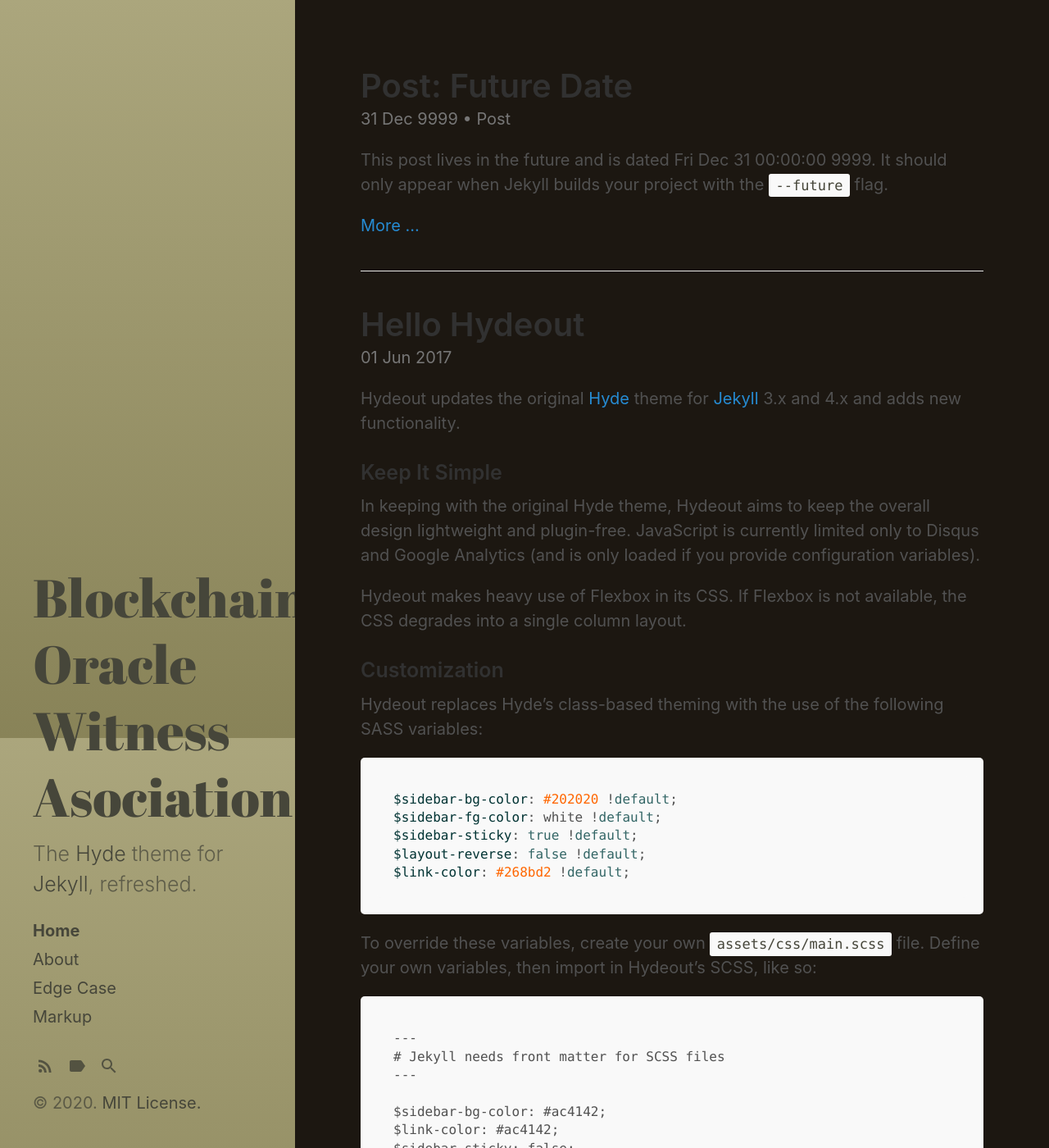
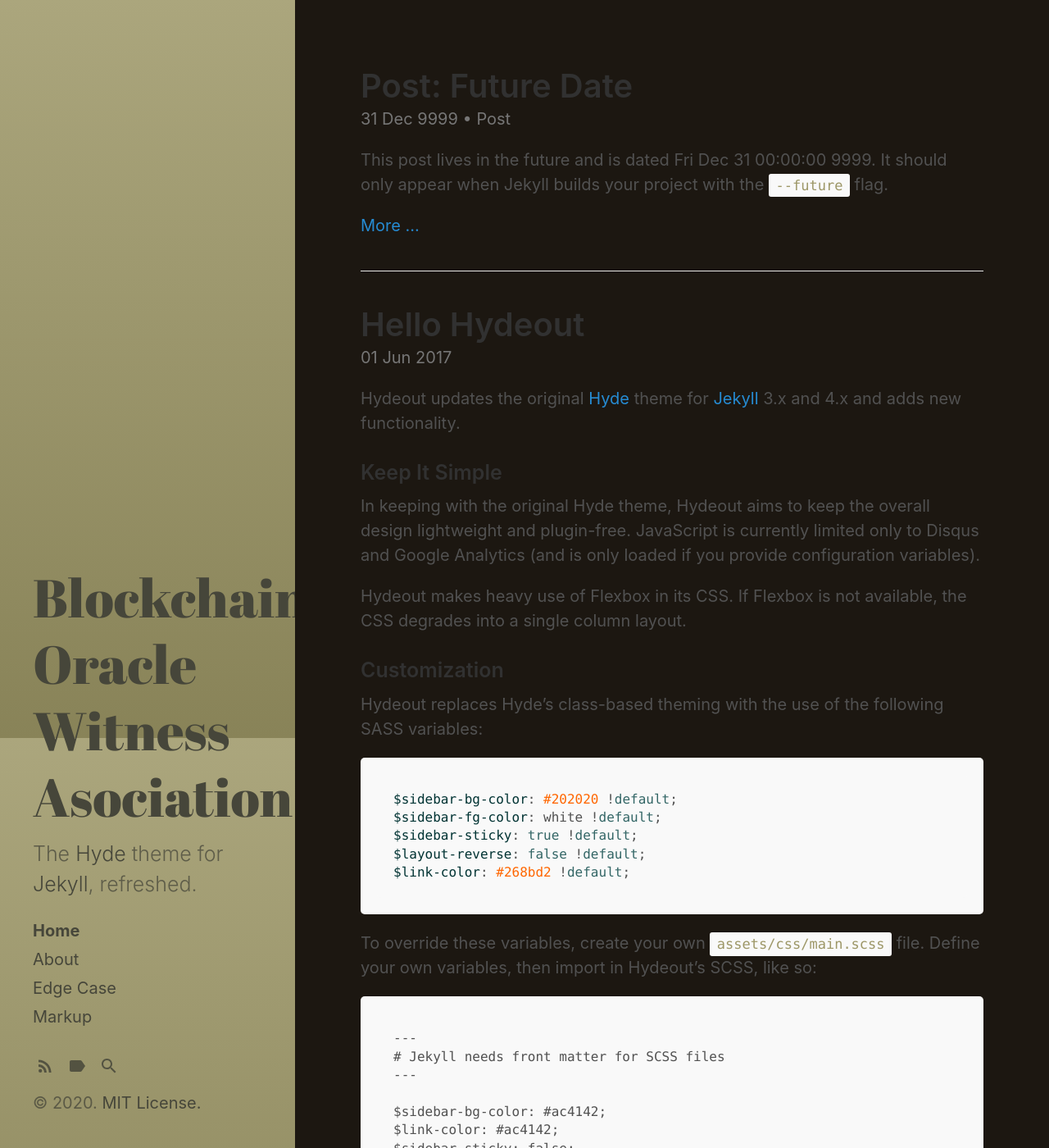
Before and after one commit to bronxi47/bowa, a Jekyll site: the page built from index.html, in a window 1280 px wide and 1400 px high. Shown: the whole window at 82% size. Built offline with Jekyll 4.4.1, drawn with Linux system fonts in a browser that asks for light colours; the list of posts is cut into pages by our own code.

Commit message:
Update main.scss

```diff
--- a/assets/css/main.scss
+++ b/assets/css/main.scss
@@ -9,7 +9,7 @@ $sidebar-sticky: true !default;
 $layout-reverse: false !default;
 $link-color: #268bd2 !default;
 $body-bg: #1C1711 !default;
-$code-color: #46463A !default;
+$code-color: #9D9767 !default;
 
 
 @import "hydeout";
```
